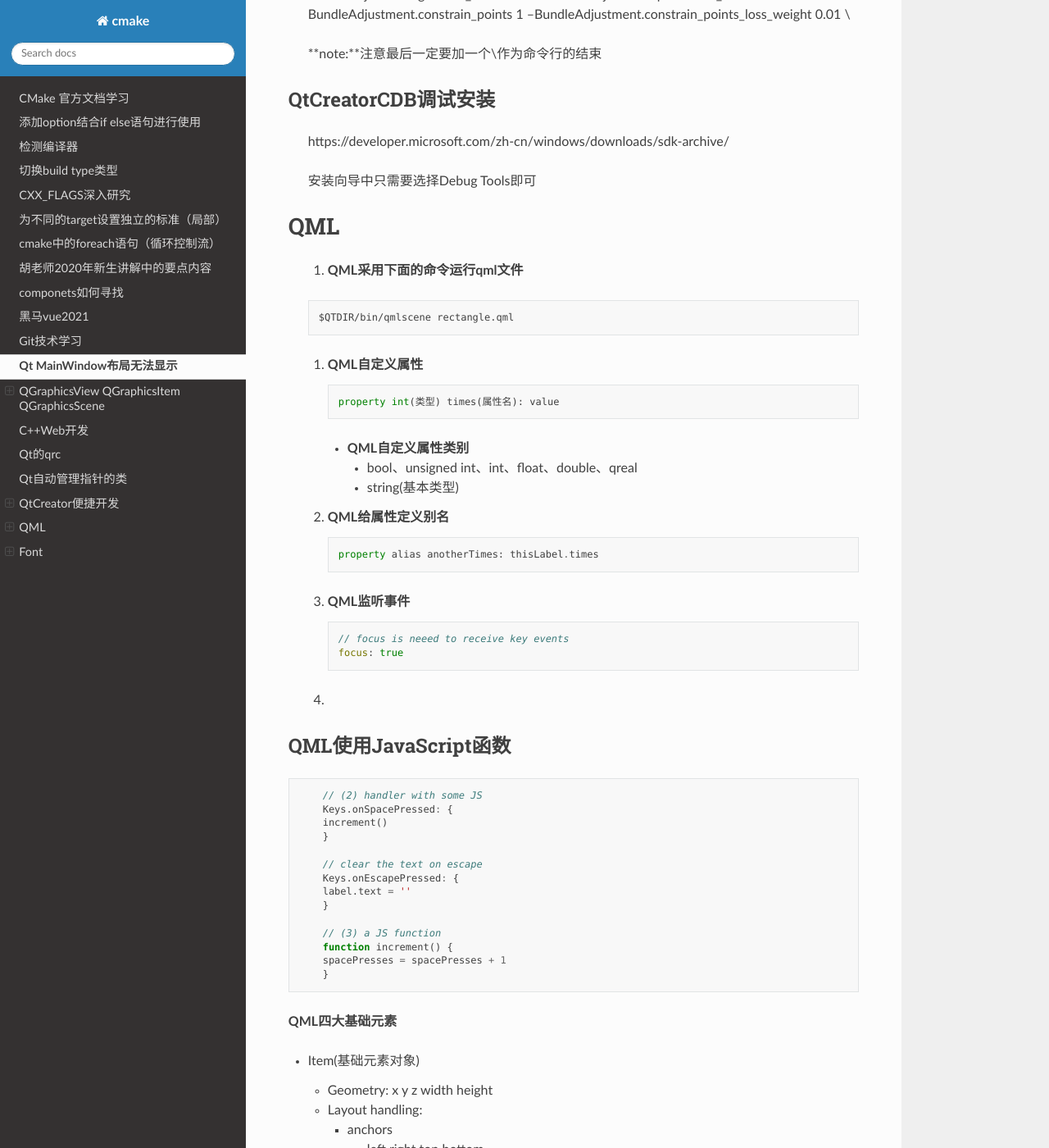
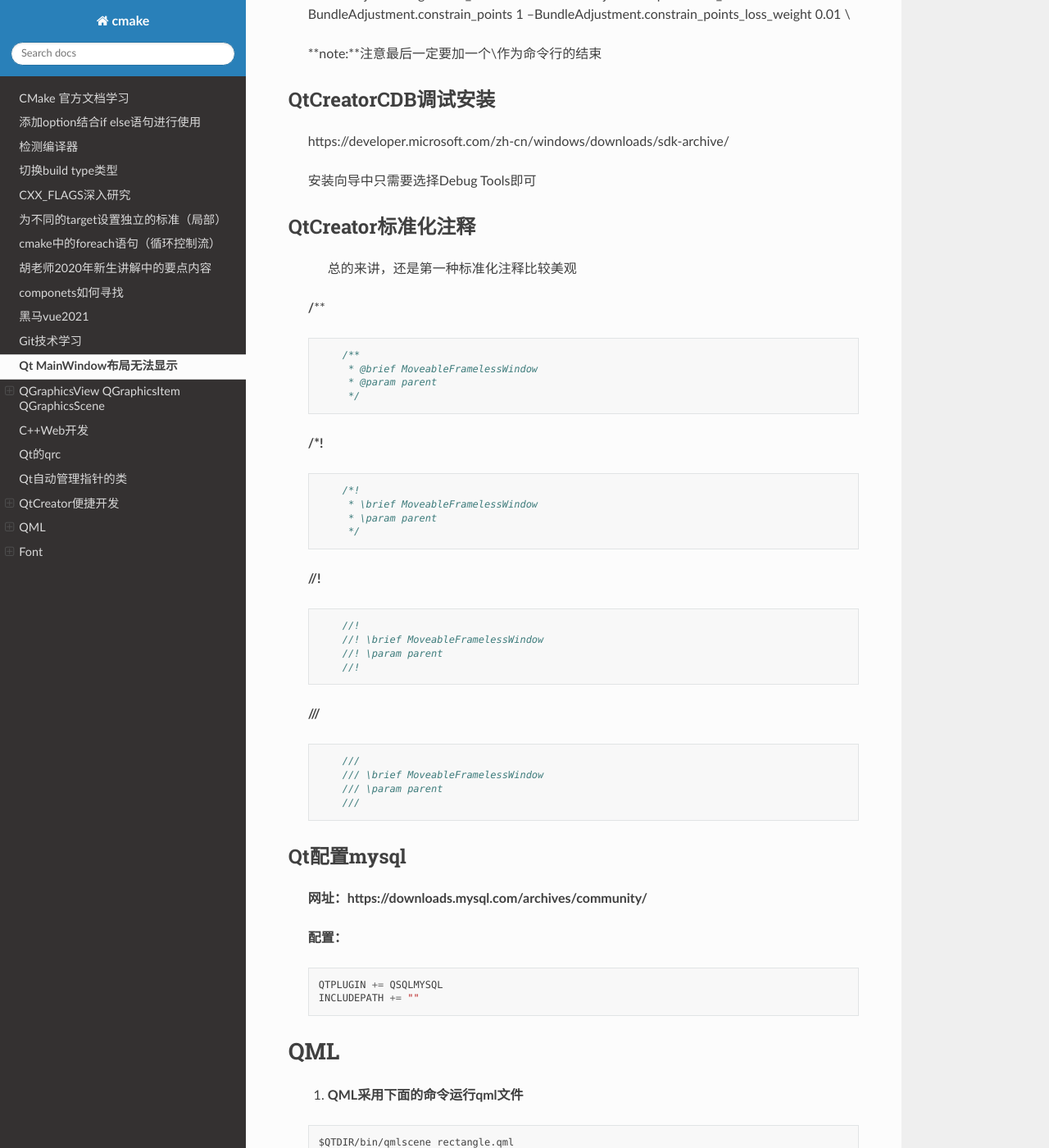
Before and after one commit to Lincong-pro/notes, a Sphinx documentation site: the page built from source/Qt.md, in a window 1280 px wide and 1400 px high, scrolled down 3222 px. Shown: the whole window at 82% size. Built offline with Sphinx 7.4.7 and the Read the Docs theme 2.0.0, drawn with Linux system fonts in a browser that asks for light colours; pages that are not in the unit, such as notebooks, are missing from menus.

````diff
--- a/source/Qt.md
+++ b/source/Qt.md
@@ -166,6 +166,59 @@
 >
 > 安装向导中只需要选择Debug Tools即可
 
+###### QtCreator标准化注释
+
+> > 总的来讲，还是第一种标准化注释比较美观
+>
+> **/****
+>
+> ```c++
+>     /**
+>      * @brief MoveableFramelessWindow
+>      * @param parent
+>      */
+> ```
+>
+> **/*!**
+>
+> ```c++
+>     /*!
+>      * \brief MoveableFramelessWindow
+>      * \param parent
+>      */
+> ```
+>
+> **//!**
+>
+> ```c++
+>     //!
+>     //! \brief MoveableFramelessWindow
+>     //! \param parent
+>     //!
+> ```
+>
+> **///**
+>
+> ```c++
+>     ///
+>     /// \brief MoveableFramelessWindow
+>     /// \param parent
+>     ///
+> ```
+>
+>
+
+###### Qt配置mysql
+
+> **网址：https://downloads.mysql.com/archives/community/**
+>
+> **配置：**
+>
+> ```c++
+> QTPLUGIN += QSQLMYSQL
+> INCLUDEPATH += ""
+> ```
+
 #### QML
 
 > 1. **QML采用下面的命令运行qml文件**
````
Also changed, not shown: source/CMake.md (+18 -0 lines), source/git.md (+24 -0 lines).
